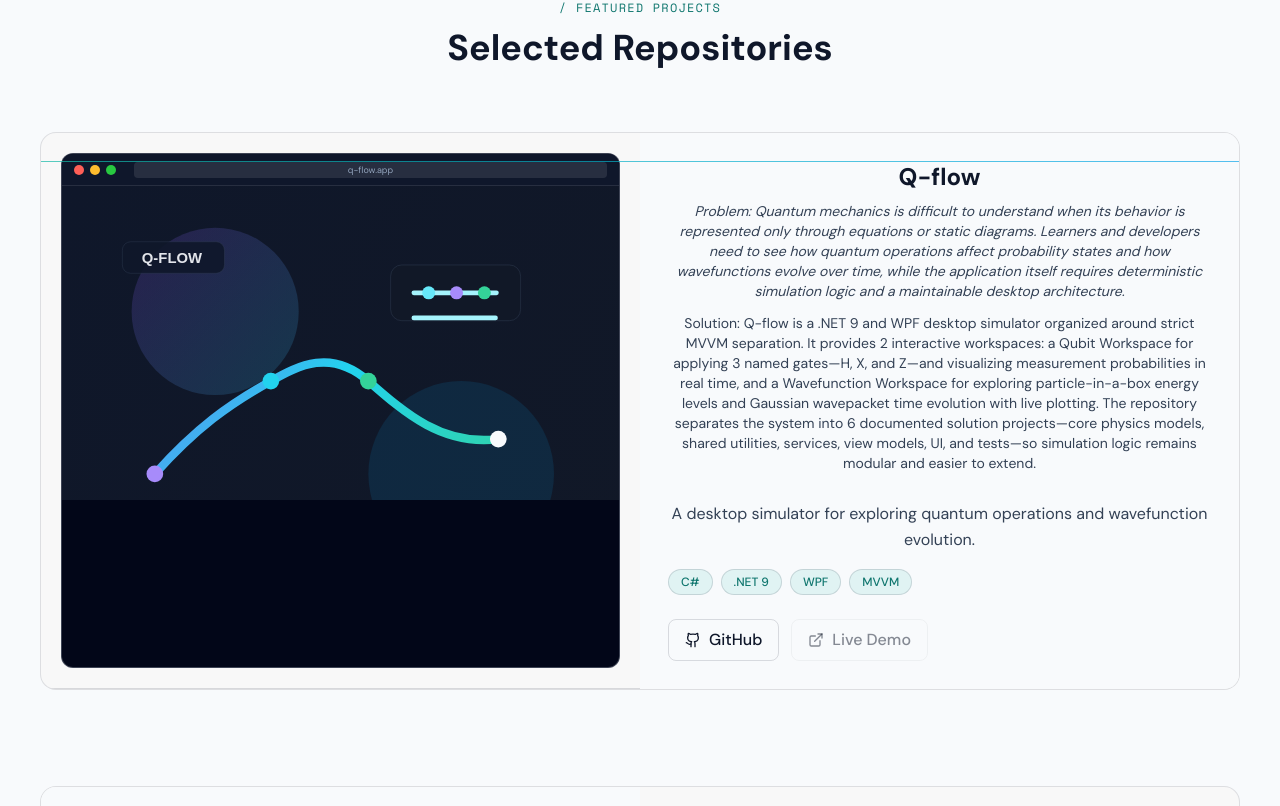
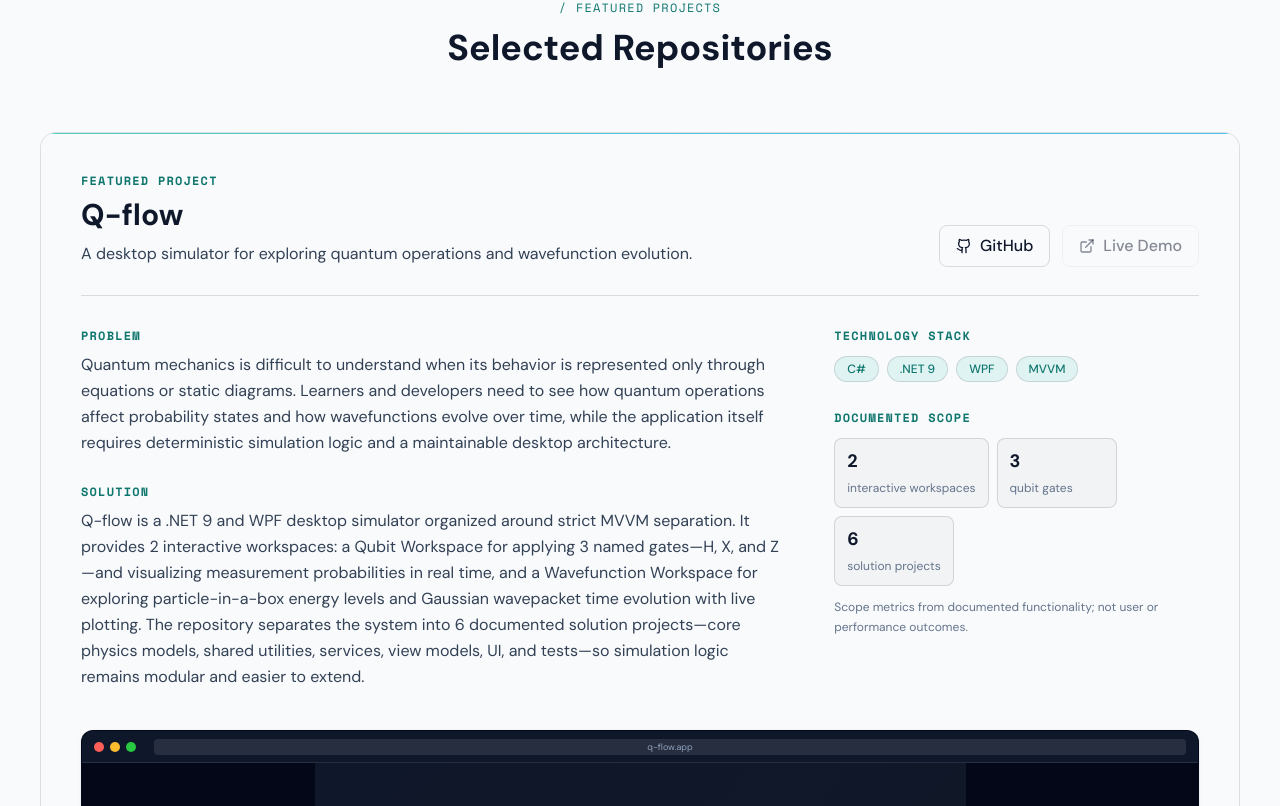
Before and after one commit to Kip-opp/my-portfolio, a Next.js app: page / in a window 1280 px wide. Shown: the part 3474-4280 px from the top of the page. Built offline with nearby package versions, Linux system fonts and the light colour scheme.

Commit message:
style: improve project card layout and media presentation

```diff
--- a/app/components/ProjectCard.tsx
+++ b/app/components/ProjectCard.tsx
@@ -2,29 +2,42 @@
 
 import { useState, useEffect, useRef } from 'react';
 import { Github, ExternalLink } from "lucide-react";
+import Image from 'next/image';
 
-interface ProjectCardProps {
-  align: 'left' | 'right';
+export interface ProjectMetric {
+  value: string;
+  label: string;
+}
+
+export interface ProjectCardProps {
+  align?: 'left' | 'right';
   title: string;
   description: string;
   tags: string[];
   githubLink: string;
   liveLink: string;
   image: string;
-  problem?: string;
-  solution?: string;
+  problem: string;
+  solution: string;
+  metrics: ProjectMetric[];
+  metricNote: string;
+  teamContribution?: string;
+  imageAspectRatio?: string;
 }
 
 export default function ProjectCard({
-  align,
   title,
   description,
   tags,
   githubLink,
   liveLink,
   image,
-  problem = 'Identify key challenges in the development process.',
-  solution = 'Explore how we solved these challenges with innovative architectural patterns.'
+  problem,
+  solution,
+  metrics,
+  metricNote,
+  teamContribution,
+  imageAspectRatio,
 }: ProjectCardProps) {
   const [isVisible, setIsVisible] = useState(false);
   const [hasAnimated, setHasAnimated] = useState(false);
@@ -49,85 +62,23 @@ export default function ProjectCard({
   }, [hasAnimated]);
 
   return (
-    <div
+    <article
       ref={ref}
       className={`
-        project-card p-0 overflow-hidden rounded-2xl border border-[var(--border-color)]
+        project-card mx-auto w-full max-w-[1440px] overflow-hidden rounded-2xl border border-[var(--border-color)]
         bg-[var(--color-card)] transition-all duration-500 ease-out
         ${isVisible ? 'opacity-100 translate-y-0' : 'opacity-0 translate-y-12'}
       `}
     >
-      <div className="grid md:grid-cols-2 md:items-stretch">
-        {/* Image Section */}
-        <div className={`
-          group relative aspect-video overflow-hidden border-b border-[var(--border-color)] bg-[var(--bg-secondary)] md:aspect-auto md:min-h-full
-          ${align === 'left' ? 'md:order-1' : 'md:order-2'}
-        `}>
-          <div className="absolute inset-3 overflow-hidden rounded-xl border border-slate-300/30 bg-slate-950 shadow-none sm:inset-5">
-            <div className="flex h-8 items-center gap-1.5 border-b border-white/10 bg-slate-900 px-3">
-              <span className="h-2.5 w-2.5 rounded-full bg-[#ff5f57]" />
-              <span className="h-2.5 w-2.5 rounded-full bg-[#febc2e]" />
-              <span className="h-2.5 w-2.5 rounded-full bg-[#28c840]" />
-              <div className="ml-3 h-4 flex-1 rounded bg-white/10 px-2 text-[9px] leading-4 text-slate-400">{title.toLowerCase()}.app</div>
-            </div>
-            <div className="relative aspect-video overflow-hidden">
-              <img
-                src={image}
-                alt={`${title} screenshot`}
-                className="h-full w-full object-cover object-top transition-transform duration-500 group-hover:scale-105"
-                onError={(e) => {
-                  const target = e.target as HTMLImageElement;
-                  target.src = '/placeholder.svg';
-                  target.onerror = null;
-                }}
-              />
-            </div>
+      <div className="relative bg-[var(--bg-primary)] p-6 sm:p-8 lg:p-10">
+        <div className="absolute inset-x-0 top-0 h-px bg-gradient-to-r from-[var(--accent)] to-[var(--accent-secondary)] opacity-70" />
+        <header className="mb-8 flex flex-col gap-5 border-b border-[var(--border-color)] pb-7 sm:flex-row sm:items-end sm:justify-between">
+          <div className="max-w-3xl text-left">
+            <p className="mb-2 font-mono text-xs font-bold uppercase tracking-widest text-[var(--text-accent)]">Featured project</p>
+            <h3 className="mb-2 text-2xl font-bold text-[var(--text-primary)] sm:text-3xl">{title}</h3>
+            <p className="text-sm leading-relaxed text-[var(--text-secondary)] sm:text-base">{description}</p>
           </div>
-        </div>
-
-        {/* Content Section */}
-          <div className={`
-          p-6 sm:p-8 lg:p-7
-          ${align === 'left' ? 'md:order-2' : 'md:order-1'}
-          flex flex-col bg-[var(--bg-primary)]
-        `}>
-          <div className="absolute left-0 right-0 h-px bg-gradient-to-r from-[var(--accent)] to-[var(--accent-secondary)] opacity-70" />
-          <div className="mb-4">
-            <h3 className="text-xl sm:text-2xl font-bold mb-2 text-[var(--text-primary)]">
-              {title}
-            </h3>
-
-            <div className="mb-3">
-              <p className="text-sm text-[var(--text-secondary)] italic">
-                Problem: {problem}
-              </p>
-            </div>
-
-            <div className="mb-3">
-              <p className="text-sm text-[var(--text-secondary)]">
-                Solution: {solution}
-              </p>
-            </div>
-          </div>
-
-          <p className="mb-4 text-sm sm:text-base text-[var(--text-secondary)] leading-relaxed">
-            {description}
-          </p>
-
-          <div className="mb-6 flex flex-wrap gap-2">
-            {tags.map((tag, index) => (
-              <span
-                key={index}
-                className="px-3 py-1 rounded-full text-xs font-medium
-                  bg-[var(--accent)]/10 text-[var(--text-accent)]
-                  border border-[var(--border-color)]"
-              >
-                {tag}
-              </span>
-            ))}
-          </div>
-
-          <div className="mt-auto flex gap-3">
+          <div className="flex shrink-0 gap-3">
             <a
               href={githubLink}
               target="_blank"
@@ -168,8 +119,77 @@ export default function ProjectCard({
               </a>
             )}
           </div>
+        </header>
+
+        <div className="grid gap-8 lg:grid-cols-[minmax(0,1.45fr)_minmax(280px,0.75fr)] lg:gap-12">
+          <div className="space-y-7 text-left">
+            <section aria-labelledby={`${title}-problem`}>
+              <h4 id={`${title}-problem`} className="mb-2 font-mono text-xs font-bold uppercase tracking-widest text-[var(--text-accent)]">Problem</h4>
+              <p className="text-sm leading-relaxed text-[var(--text-secondary)] sm:text-base">{problem}</p>
+            </section>
+            <section aria-labelledby={`${title}-solution`}>
+              <h4 id={`${title}-solution`} className="mb-2 font-mono text-xs font-bold uppercase tracking-widest text-[var(--text-accent)]">Solution</h4>
+              <p className="text-sm leading-relaxed text-[var(--text-secondary)] sm:text-base">{solution}</p>
+            </section>
+            {teamContribution && (
+              <section aria-labelledby={`${title}-contribution`} className="border-l-2 border-[var(--accent)] pl-4">
+                <h4 id={`${title}-contribution`} className="mb-2 font-mono text-xs font-bold uppercase tracking-widest text-[var(--text-accent)]">Team contribution</h4>
+                <p className="text-sm leading-relaxed text-[var(--text-secondary)]">{teamContribution}</p>
+              </section>
+            )}
+          </div>
+
+          <aside className="space-y-7 text-left">
+            <div>
+              <h4 className="mb-3 font-mono text-xs font-bold uppercase tracking-widest text-[var(--text-accent)]">Technology stack</h4>
+              <div className="flex flex-wrap gap-2">
+                {tags.map((tag) => (
+                  <span key={tag} className="rounded-full border border-[var(--border-color)] bg-[var(--accent)]/10 px-3 py-1 text-xs font-medium text-[var(--text-accent)]">{tag}</span>
+                ))}
+              </div>
+            </div>
+
+            <div>
+              <h4 className="mb-3 font-mono text-xs font-bold uppercase tracking-widest text-[var(--text-accent)]">Documented scope</h4>
+              <div className="flex flex-wrap gap-2">
+                {metrics.map((metric) => (
+                  <div key={`${metric.value}-${metric.label}`} className="min-w-[120px] rounded-lg border border-[var(--border-color)] bg-[var(--bg-secondary)] px-3 py-2 text-left">
+                    <span className="block text-lg font-bold text-[var(--text-primary)]">{metric.value}</span>
+                    <span className="text-xs text-[var(--text-muted)]">{metric.label}</span>
+                  </div>
+                ))}
+              </div>
+              <p className="mt-3 text-xs leading-relaxed text-[var(--text-muted)]">{metricNote}</p>
+            </div>
+          </aside>
+        </div>
+
+        <div className="group relative mt-10 overflow-hidden rounded-xl border border-[var(--border-color)] bg-slate-950 shadow-sm">
+          <div className="flex h-8 items-center gap-1.5 border-b border-white/10 bg-slate-900 px-3">
+            <span className="h-2.5 w-2.5 rounded-full bg-[#ff5f57]" />
+            <span className="h-2.5 w-2.5 rounded-full bg-[#febc2e]" />
+            <span className="h-2.5 w-2.5 rounded-full bg-[#28c840]" />
+            <div className="ml-3 h-4 flex-1 rounded bg-white/10 px-2 text-[9px] leading-4 text-slate-400">{title.toLowerCase()}.app</div>
+          </div>
+          <div
+            className="relative aspect-[16/7] overflow-hidden bg-[var(--bg-secondary)]"
+            style={imageAspectRatio ? { aspectRatio: imageAspectRatio } : undefined}
+          >
+            <Image
+              src={image}
+              alt={`${title} project interface screenshot`}
+              fill
+              sizes="(max-width: 768px) 100vw, 90vw"
+              className="h-full w-full object-contain object-top transition-transform duration-500 group-hover:scale-[1.02]"
+              onError={(e) => {
+                const target = e.target as HTMLImageElement;
+                target.src = '/placeholder.svg';
+                target.onerror = null;
+              }}
+            />
+          </div>
         </div>
       </div>
-    </div>
+    </article>
   );
 }
```
